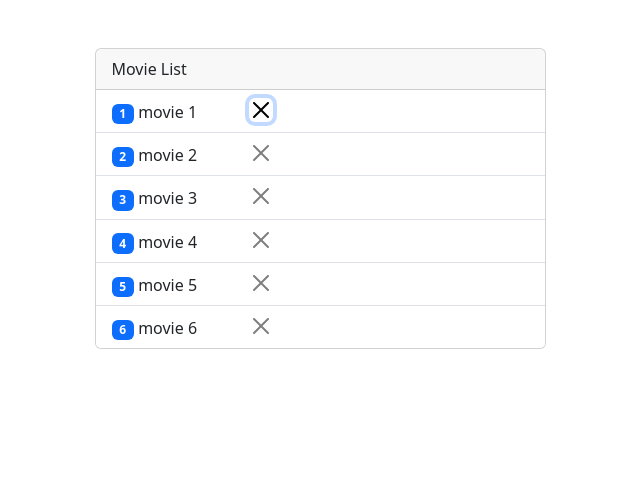
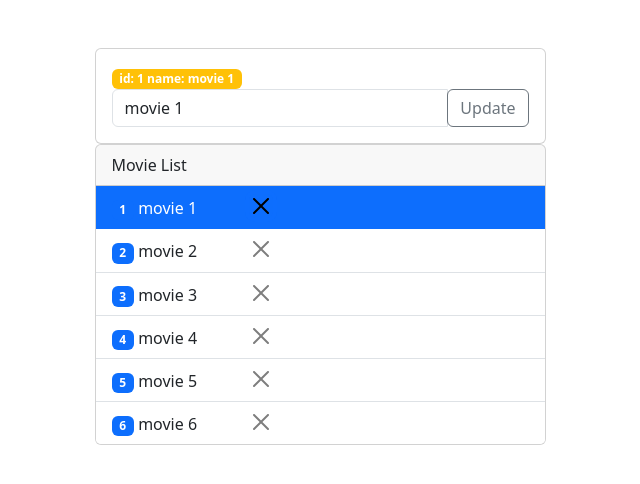
Before and after one commit to Abdullah-Alsabouni/MovieApp, an Angular app: page / in a window 1280 px wide. Both pictures are taken after a click on the button 581 px from the left and 110 px from the top of the page. Shown: the top 484 px of the page, without its empty margins (320-960 px from the left). Built offline with nearby package versions, Linux system fonts and the light colour scheme.

Commit message:
Lesson 6-Event Binding

```diff
--- a/src/app/app.module.ts
+++ b/src/app/app.module.ts
@@ -5,6 +5,7 @@ import { AppRoutingModule } from './app-routing.module';
 import { AppComponent } from './app.component';
 import { MoviesComponent } from './movies/movies.component';
 import { MovieComponent } from './movie/movie.component';
+import { FormsModule } from '@angular/forms';
 
 @NgModule({
   declarations: [
@@ -14,7 +15,8 @@ import { MovieComponent } from './movie/movie.component';
   ],
   imports: [
     BrowserModule,
-    AppRoutingModule
+    AppRoutingModule,
+    FormsModule
   ],
   providers: [],
   bootstrap: [AppComponent]
--- a/src/app/movies/movies.component.html
+++ b/src/app/movies/movies.component.html
@@ -1,10 +1,26 @@
+<div class="card" *ngIf="selectedMovie"> <!--Alttaki şablon sadece bir movie'ye tıklandığında çalışır-->
+  <div class="card-body">
+    <span class="badge bg-warning">
+      id: {{ selectedMovie.id }} name: {{ selectedMovie.name}}
+    </span>
+    <div class="input-group">
+      <input type="text" [(ngModel)] = "selectedMovie.name" class="form-control"><!--inputa ne yazılırsa o seçilen elemanın güncellenen değeri olur-->
+      <div class="input-group-append">
+        <button class="btn btn-outline-secondary" type = "button">Update</button>
+      </div>
+    </div>
+  </div>
+</div>
+
+<!-- Movie List -->
 <div class="card">
   <div class="card-header">
     {{title}}
   </div>
-  <ul class="list-group list-group-flush">
-    <li *ngFor="let movie of movies" class="list-group-item"> <!-- movies = Movies(movie.datasource.ts)-->
-      <span class = "badge text-bg-primary">{{movie.id}}</span> {{movie.name}}
+  <ul class="list-group list-group-flush"> <!--onSelect(movie) listede hangi movie seçilirse movie selectedMovie'ye atanıyor-->
+    <li *ngFor="let movie of movies" (click)="onSelect(movie)" class="list-group-item"
+      [class.active]="movie === selectedMovie">
+      <span class="badge text-bg-primary">{{movie.id}}</span> {{movie.name}}
       <button type="button" class="btn-close ms-5" aria-label="Close"></button>
     </li>
   </ul>
--- a/src/app/movies/movies.component.ts
+++ b/src/app/movies/movies.component.ts
@@ -1,12 +1,19 @@
 import { Component } from '@angular/core';
 import { Movies } from '../movie.datasource';
+import { Movie } from '../movie';
 
 
 @Component({
-  selector: 'movies', // ==> <movies></movies> , '.movies'==> <div class = "movies">
+  selector: 'movies',
   templateUrl: 'movies.component.html'
 })
 export class MoviesComponent {
   title = 'Movie List';
-  movies = Movies; // movies movie.datasource.ts'ten gelen Movie dizisine eşit
+  movies = Movies;
+  selectedMovie: Movie | null = null;
+
+
+  onSelect(movie: Movie): void { // Listede seçilen bir elemanı selectedMovie'ye atama işlemi
+      this.selectedMovie = movie;
+  }
 }
```
